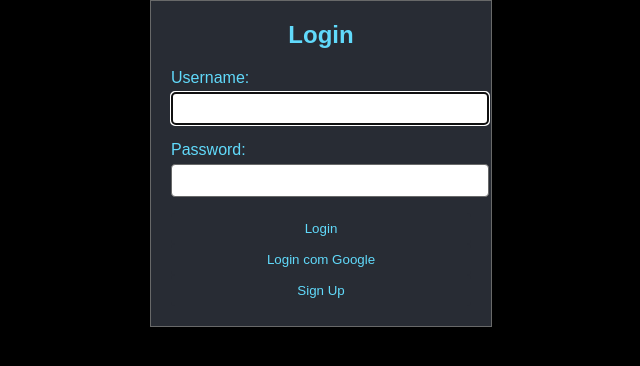
After one commit to on-ferreira/GePeTinhoWEB, a Django app: page /login/ in a window 1280 px wide. The commit adds this page. Shown: the top 366 px of the page, without its empty margins (319-959 px from the left). Run offline with Django 4.2, Linux system fonts and the light colour scheme; some libraries are stand-ins or nearby versions.

Commit message:
Creating login, social login and logout features

```diff
--- a/GePeTinho/urls.py
+++ b/GePeTinho/urls.py
@@ -23,7 +23,7 @@ from django.views.generic import TemplateView
 
 
 urlpatterns = [
+    path('admin/', admin.site.urls),
     path('', include('myapp.urls')),
-    path('admin/', admin.site.urls),
-
+    path('social-auth/', include('social_django.urls', namespace='social-auth')),
 ]
--- a/myapp/models.py
+++ b/myapp/models.py
@@ -4,7 +4,7 @@ from django.contrib.auth.models import User
 
 class Chat(models.Model):
     created_at = models.DateTimeField(auto_now_add=True)
-    #user = pegar current user
+    user = models.ForeignKey(User, on_delete=models.CASCADE)
 
     class Meta:
         ordering = ('created_at', )
--- a/myapp/static/css/styles.css
+++ b/myapp/static/css/styles.css
@@ -337,3 +337,142 @@ body {
     font-size: 18px;
     margin-bottom: 40px;
   }
+
+.login-container {
+  width: 300px;
+  margin: 0 auto;
+  padding: 20px;
+  background-color: var(--secondary-color);
+  color: var(--primary-color);
+  border: 1px solid var(--border-color);
+}
+
+.login-container h2 {
+  margin-top: 0;
+  font-size: 24px;
+  text-align: center;
+}
+
+.login-container form {
+  margin-top: 20px;
+}
+
+.login-container a {
+  text-decoration: none;
+    color: var(--primary-color);
+}
+
+.login-container label {
+  display: block;
+  margin-bottom: 5px;
+  color: var(--primary-color);
+}
+
+.login-container input[type="text"],
+.login-container input[type="password"] {
+  width: 100%;
+  padding: 8px;
+  border: 1px solid var(--border-color);
+  border-radius: 4px;
+}
+
+.login-container button[type="submit"]
+ {
+  width: 100%;
+  padding: 8px;
+  background-color: var(--secondary-color);
+  text-decoration: none;
+  color: var(--primary-color);
+  border: none;
+  border-radius: 4px;
+  cursor: pointer;
+}
+
+.login-container button[type="submit"]:hover {
+  background-color: var(--darker-primary-color);
+}
+
+.login-container button[type="button"] {
+  width: 100%;
+  padding: 8px;
+  background-color: var(--secondary-color);
+  text-decoration: none;
+  color: var(--primary-color);
+  border: none;
+  border-radius: 4px;
+  cursor: pointer;
+}
+
+.login-container button[type="button"]:hover {
+  background-color: var(--darker-primary-color);
+}
+
+
+    .signup-container {
+      width: 300px;
+      margin: 0 auto;
+      padding: 20px;
+      background-color: var(--secondary-color);
+      color: var(--primary-color);
+      border: 1px solid var(--border-color);
+    }
+
+    .signup-container h2 {
+      margin-top: 0;
+      font-size: 24px;
+      text-align: center;
+    }
+
+    .signup-container form {
+      margin-top: 20px;
+    }
+
+    .signup-container label {
+      display: block;
+      margin-bottom: 5px;
+      color: var(--primary-color);
+    }
+
+    .signup-container input[type="text"],
+    .signup-container input[type="password"] {
+      width: 100%;
+      padding: 8px;
+      border: 1px solid var(--border-color);
+      border-radius: 4px;
+    }
+
+    .signup-container button[type="submit"] {
+      width: 100%;
+      padding: 8px;
+      background-color: var(--secondary-color);
+      text-decoration: none;
+      color: var(--primary-color);
+      border: none;
+      border-radius: 4px;
+      cursor: pointer;
+    }
+
+    .signup-container button[type="submit"]:hover {
+      background-color: var(--darker-primary-color);
+    }
+
+    .signup-container button[type="button"] {
+      width: 100%;
+      padding: 8px;
+      background-color: var(--secondary-color);
+      text-decoration: none;
+      color: var(--primary-color);
+      border: none;
+      border-radius: 4px;
+      cursor: pointer;
+      margin-top: 10px;
+    }
+
+    .signup-container button[type="button"]:hover {
+      background-color: var(--darker-primary-color);
+    }
+
+    .error-message {
+      color: red;
+      margin-top: 10px;
+    }
--- /dev/null
+++ b/myapp/templates/login.html
@@ -0,0 +1,34 @@
+<!DOCTYPE html>
+<html>
+<head>
+  <title>Login Page</title>
+  {% load static %}
+  <link rel="stylesheet" type="text/css" href="{% static 'css/styles.css' %}">
+  <script src="https://apis.google.com/js/platform.js" async defer></script>
+  <style>
+    body {
+      background-color: black;
+      color: white;
+    }
+  </style>
+</head>
+<body>
+  <div class="login-container">
+    <h2>Login</h2>
+    <form method="post">
+      {% csrf_token %}
+      {{ form.as_p }}
+      <button type="submit">Login</button>
+    </form>
+    <button type="button" class="btn btn-primary btn-google">
+      <i class="fa fa-google"></i>
+      <a class="white" href="{% url 'social:begin' 'google-oauth2' %}">
+        Login com Google
+      </a>
+    </button>
+    <button type="button" class="btn btn-primary btn-signup">
+      <a class="white" href="{% url 'myapp:signup' %}">Sign Up</a>
+    </button>
+  </div>
+</body>
+</html>
--- a/myapp/urls.py
+++ b/myapp/urls.py
@@ -1,6 +1,6 @@
-from django.urls import path
+from django.urls import path,include
 from . import views
-
+from django.contrib.auth import views as auth_views
 
 app_name = 'myapp'
 
@@ -11,4 +11,9 @@ urlpatterns = [
     path('clear_chat/', views.clear_chat, name='clear_chat'),
     path('delete_chat/', views.delete_chat, name='delete_chat'),
     path('', views.index, name='index'),
+    path('index/', views.index, name='index'),
+    path('signup/', views.signup, name='signup'),
+    path('login/', auth_views.LoginView.as_view(template_name='login.html'), name='login'),
+    path('logout/', views.logout, name='logout'),
+    path('accounts/', include('allauth.urls')),
 ]
```
Also changed, not shown: GePeTinho/settings.py (+50 -0 lines), myapp/templates/base.html (+11 -3 lines), myapp/templates/signup.html (added, +25 -0 lines), myapp/views.py (+36 -2 lines), myapp/migrations/0010_chat_user.py (added).
